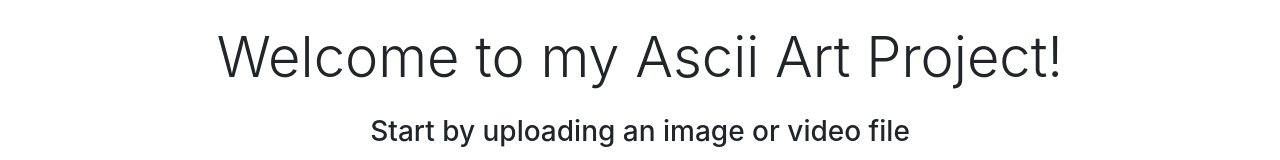
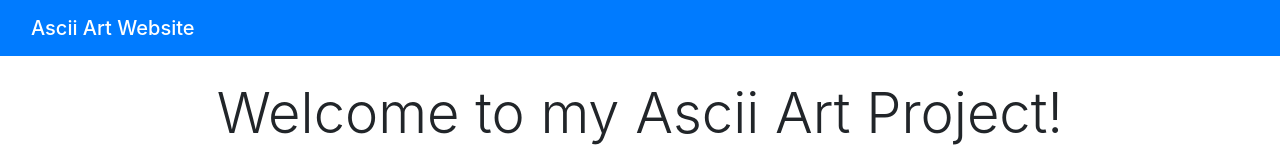
Before and after one commit to CSprat451/image-upload-frontend, a React (Create React App) app: page / in a window 1280 px wide. Shown: the top 160 px of the page. Built offline with nearby package versions, Linux system fonts and the light colour scheme.

Commit message:
Added comments and navbar.

```diff
--- a/src/App.js
+++ b/src/App.js
@@ -3,7 +3,13 @@ import FileUpload from './components/FileUpload'
 import './App.css'
 
 const App = () => (
-    <div className="container mt-4">
+    <div>
+      <nav class="navbar navbar-dark bg-primary mb-4">
+        <div class="container-fluid">
+            <span class="navbar-brand mb-0 h1">Ascii Art Website</span>
+        </div>
+      </nav>
+      <div className="container">
         <h4 className="display-4 text-center mb-4">
         Welcome to my Ascii Art Project!
         </h4>
@@ -14,7 +20,7 @@ const App = () => (
         <FileUpload />
 
       </div>
-
+    </div>
   );
 
 
--- a/src/components/FileUpload.js
+++ b/src/components/FileUpload.js
@@ -74,6 +74,7 @@ const FileUpload = () => {
                 {/* Progress Bar */}
                 <Progress percentage={uploadPercentage} />
 
+                {/* Submit button */}
                 <input
                     type='submit'
                     value="Submit"
```
Also changed, not shown: 2 other files (tests, documents, lock files or other folders). Lines whose indentation alone changed are shown as unchanged.
